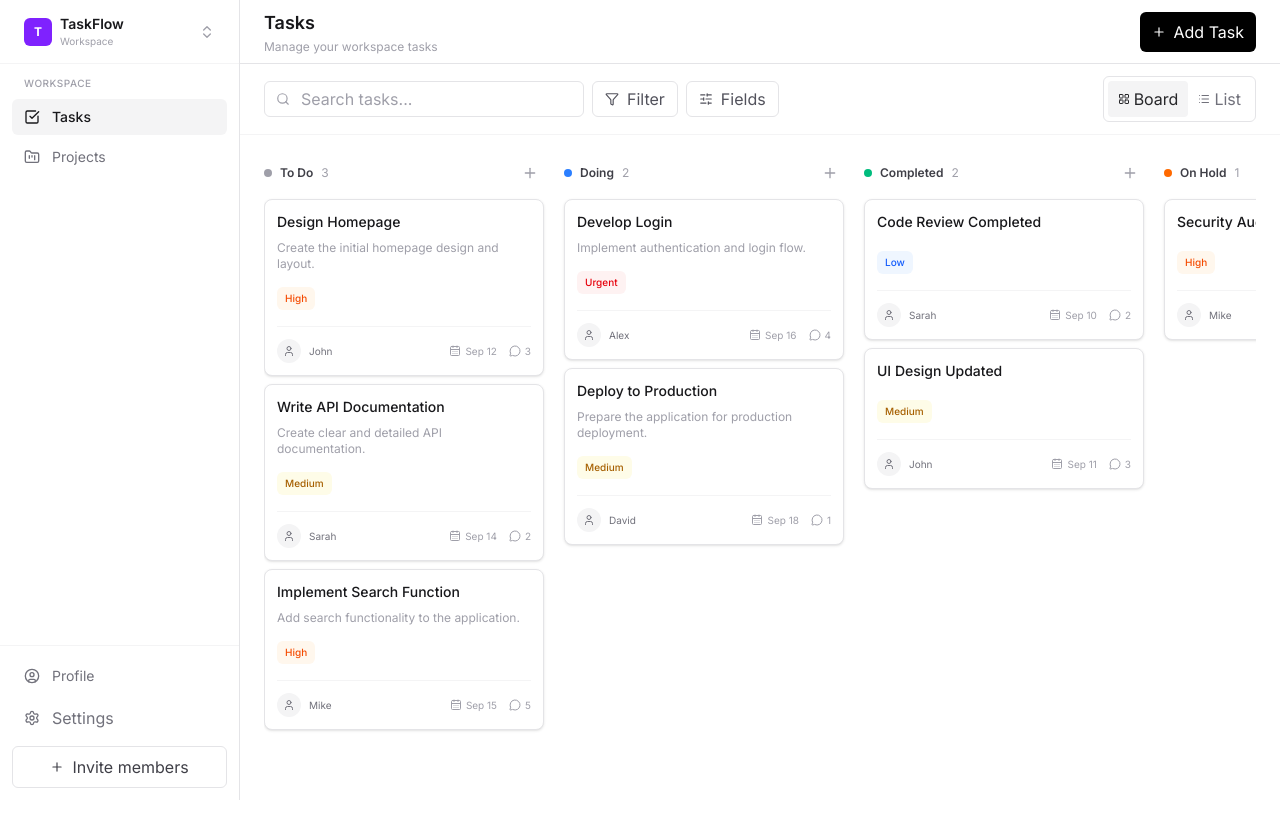
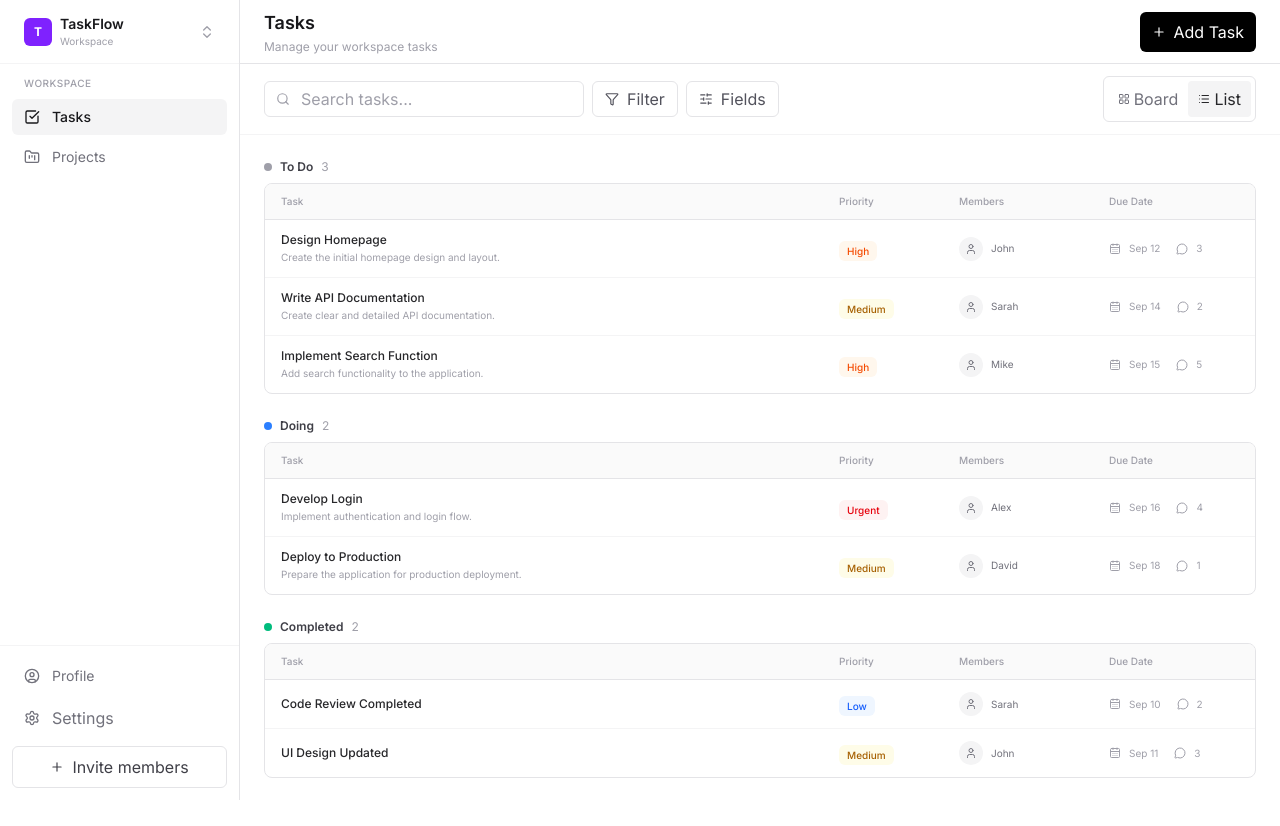
Before and after one commit to Chaitanya8464/task_management, a Next.js app in the folder frontend/: page /tasks in a window 1280 px wide. Both pictures are taken after a click on the button "List". Before the commit the page ends 800 px from the top, so only its background shows below. Built offline with nearby package versions, Linux system fonts and the light colour scheme.

Commit message:
feat: add task board and list view switching

```diff
--- a/frontend/src/app/tasks/page.tsx
+++ b/frontend/src/app/tasks/page.tsx
@@ -10,7 +10,9 @@ import {
 } from "lucide-react";
 import AppShell from "@/components/layout/AppShell";
 import TaskBoard from "@/components/tasks/TaskBoard";
-import { useState } from "react";
+
+import TaskList from "@/components/tasks/TaskList";
+import { tasks } from "@/components/tasks/task-data";import { useState } from "react";
 
 export default function TasksPage() {
   const [view, setView] = useState<"board" | "list">("board");
@@ -65,12 +67,26 @@ export default function TasksPage() {
 
           {/* View switcher */}
        <div className="flex items-center rounded-md border border-zinc-200 p-1">
-            <button className="flex items-center gap-1 rounded bg-zinc-100 px-2.5 py-1.5 text-[10px] font-medium text-zinc-800">
+  <button
+    onClick={() => setView("board")}
+    className={`flex items-center gap-1 rounded px-2.5 py-1.5 text-[10px] font-medium transition ${
+      view === "board"
+        ? "bg-zinc-100 text-zinc-800"
+        : "text-zinc-500 hover:bg-zinc-50"
+    }`}
+  >
     <LayoutGrid className="h-3 w-3" />
     Board
   </button>
 
-            <button className="flex items-center gap-1 rounded px-2.5 py-1.5 text-[10px] text-zinc-500 hover:bg-zinc-50">
+  <button
+    onClick={() => setView("list")}
+    className={`flex items-center gap-1 rounded px-2.5 py-1.5 text-[10px] font-medium transition ${
+      view === "list"
+        ? "bg-zinc-100 text-zinc-800"
+        : "text-zinc-500 hover:bg-zinc-50"
+    }`}
+  >
     <List className="h-3 w-3" />
     List
   </button>
@@ -79,7 +95,11 @@ export default function TasksPage() {
 
         {/* Board */}
         <div className="flex-1 overflow-hidden p-4 sm:p-6">
+  {view === "board" ? (
     <TaskBoard />
+  ) : (
+    <TaskList tasks={tasks} />
+  )}
 </div>
       </div>
     </AppShell>
--- a/frontend/src/components/tasks/TaskBoard.tsx
+++ b/frontend/src/components/tasks/TaskBoard.tsx
@@ -1,85 +1,5 @@
 import TaskColumn from "./TaskColumn";
-import { Task } from "./TaskCard";
-
-const tasks: Task[] = [
-  {
-    id: "1",
-    title: "Design Homepage",
-    description: "Create the initial homepage design and layout.",
-    priority: "High",
-    status: "To Do",
-    assignee: "John",
-    dueDate: "Sep 12",
-    comments: 3,
-  },
-  {
-    id: "2",
-    title: "Write API Documentation",
-    description: "Create clear and detailed API documentation.",
-    priority: "Medium",
-    status: "To Do",
-    assignee: "Sarah",
-    dueDate: "Sep 14",
-    comments: 2,
-  },
-  {
-    id: "3",
-    title: "Implement Search Function",
-    description: "Add search functionality to the application.",
-    priority: "High",
-    status: "To Do",
-    assignee: "Mike",
-    dueDate: "Sep 15",
-    comments: 5,
-  },
-  {
-    id: "4",
-    title: "Develop Login",
-    description: "Implement authentication and login flow.",
-    priority: "Urgent",
-    status: "Doing",
-    assignee: "Alex",
-    dueDate: "Sep 16",
-    comments: 4,
-  },
-  {
-    id: "5",
-    title: "Deploy to Production",
-    description: "Prepare the application for production deployment.",
-    priority: "Medium",
-    status: "Doing",
-    assignee: "David",
-    dueDate: "Sep 18",
-    comments: 1,
-  },
-  {
-    id: "6",
-    title: "Code Review Completed",
-    priority: "Low",
-    status: "Completed",
-    assignee: "Sarah",
-    dueDate: "Sep 10",
-    comments: 2,
-  },
-  {
-    id: "7",
-    title: "UI Design Updated",
-    priority: "Medium",
-    status: "Completed",
-    assignee: "John",
-    dueDate: "Sep 11",
-    comments: 3,
-  },
-  {
-    id: "8",
-    title: "Security Audit Scheduled",
-    priority: "High",
-    status: "On Hold",
-    assignee: "Mike",
-    dueDate: "Sep 20",
-    comments: 1,
-  },
-];
+import { tasks } from "./task-data";
 
 export default function TaskBoard() {
   const todo = tasks.filter((task) => task.status === "To Do");
--- a/frontend/src/components/tasks/TaskList.tsx
+++ b/frontend/src/components/tasks/TaskList.tsx
@@ -0,0 +1,139 @@
+import { CalendarDays, MessageCircle, User } from "lucide-react";
+import { Task } from "./TaskCard";
+
+interface TaskListProps {
+  tasks: Task[];
+}
+
+const priorityStyles = {
+  Urgent: "bg-red-50 text-red-600",
+  High: "bg-orange-50 text-orange-600",
+  Medium: "bg-yellow-50 text-yellow-700",
+  Low: "bg-blue-50 text-blue-600",
+  "No Priority": "bg-zinc-100 text-zinc-500",
+};
+
+const statusGroups: Task["status"][] = [
+  "To Do",
+  "Doing",
+  "Completed",
+];
+
+export default function TaskList({ tasks }: TaskListProps) {
+  return (
+    <div className="overflow-x-auto">
+      <div className="min-w-[700px]">
+        {statusGroups.map((status) => {
+          const statusTasks = tasks.filter(
+            (task) => task.status === status,
+          );
+
+          return (
+            <section key={status} className="mb-6">
+              {/* Group header */}
+              <div className="mb-2 flex items-center gap-2">
+                <span
+                  className={`h-2 w-2 rounded-full ${
+                    status === "To Do"
+                      ? "bg-zinc-400"
+                      : status === "Doing"
+                        ? "bg-blue-500"
+                        : "bg-emerald-500"
+                  }`}
+                />
+
+                <h2 className="text-xs font-semibold text-zinc-700">
+                  {status}
+                </h2>
+
+                <span className="text-xs text-zinc-400">
+                  {statusTasks.length}
+                </span>
+              </div>
+
+              {/* Table */}
+              <div className="overflow-hidden rounded-lg border border-zinc-200">
+                {/* Header */}
+                <div className="grid grid-cols-[minmax(220px,1fr)_120px_150px_130px] border-b border-zinc-200 bg-zinc-50 px-4 py-2.5">
+                  <span className="text-[10px] font-medium text-zinc-400">
+                    Task
+                  </span>
+
+                  <span className="text-[10px] font-medium text-zinc-400">
+                    Priority
+                  </span>
+
+                  <span className="text-[10px] font-medium text-zinc-400">
+                    Members
+                  </span>
+
+                  <span className="text-[10px] font-medium text-zinc-400">
+                    Due Date
+                  </span>
+                </div>
+
+                {/* Rows */}
+                {statusTasks.map((task) => (
+                  <div
+                    key={task.id}
+                    className="grid grid-cols-[minmax(220px,1fr)_120px_150px_130px] items-center border-b border-zinc-100 px-4 py-3 last:border-b-0 hover:bg-zinc-50"
+                  >
+                    {/* Task */}
+                    <div className="min-w-0">
+                      <p className="truncate text-xs font-medium text-zinc-800">
+                        {task.title}
+                      </p>
+
+                      {task.description && (
+                        <p className="mt-0.5 truncate text-[10px] text-zinc-400">
+                          {task.description}
+                        </p>
+                      )}
+                    </div>
+
+                    {/* Priority */}
+                    <div>
+                      <span
+                        className={`rounded-md px-2 py-1 text-[10px] font-medium ${
+                          priorityStyles[task.priority]
+                        }`}
+                      >
+                        {task.priority}
+                      </span>
+                    </div>
+
+                    {/* Member */}
+                    <div className="flex items-center gap-2">
+                      <div className="flex h-6 w-6 items-center justify-center rounded-full bg-zinc-100">
+                        <User className="h-3 w-3 text-zinc-500" />
+                      </div>
+
+                      <span className="text-[10px] text-zinc-500">
+                        {task.assignee}
+                      </span>
+                    </div>
+
+                    {/* Due date */}
+                    <div className="flex items-center gap-2 text-[10px] text-zinc-400">
+                      <CalendarDays className="h-3 w-3" />
+                      {task.dueDate}
+
+                      <MessageCircle className="ml-2 h-3 w-3" />
+                      {task.comments}
+                    </div>
+                  </div>
+                ))}
+
+                {statusTasks.length === 0 && (
+                  <div className="px-4 py-6 text-center text-xs text-zinc-400">
+                    No tasks
+                  </div>
+                )}
+              </div>
+            </section>
+          );
+        })}
+      </div>
+    </div>
+  );
+}
--- /dev/null
+++ b/frontend/src/components/tasks/task-data.ts
@@ -0,0 +1,81 @@
+import { Task } from "./TaskCard";
+
+export const tasks: Task[] = [
+  {
+    id: "1",
+    title: "Design Homepage",
+    description: "Create the initial homepage design and layout.",
+    priority: "High",
+    status: "To Do",
+    assignee: "John",
+    dueDate: "Sep 12",
+    comments: 3,
+  },
+  {
+    id: "2",
+    title: "Write API Documentation",
+    description: "Create clear and detailed API documentation.",
+    priority: "Medium",
+    status: "To Do",
+    assignee: "Sarah",
+    dueDate: "Sep 14",
+    comments: 2,
+  },
+  {
+    id: "3",
+    title: "Implement Search Function",
+    description: "Add search functionality to the application.",
+    priority: "High",
+    status: "To Do",
+    assignee: "Mike",
+    dueDate: "Sep 15",
+    comments: 5,
+  },
+  {
+    id: "4",
+    title: "Develop Login",
+    description: "Implement authentication and login flow.",
+    priority: "Urgent",
+    status: "Doing",
+    assignee: "Alex",
+    dueDate: "Sep 16",
+    comments: 4,
+  },
+  {
+    id: "5",
+    title: "Deploy to Production",
+    description: "Prepare the application for production deployment.",
+    priority: "Medium",
+    status: "Doing",
+    assignee: "David",
+    dueDate: "Sep 18",
+    comments: 1,
+  },
+  {
+    id: "6",
+    title: "Code Review Completed",
+    priority: "Low",
+    status: "Completed",
+    assignee: "Sarah",
+    dueDate: "Sep 10",
+    comments: 2,
+  },
+  {
+    id: "7",
+    title: "UI Design Updated",
+    priority: "Medium",
+    status: "Completed",
+    assignee: "John",
+    dueDate: "Sep 11",
+    comments: 3,
+  },
+  {
+    id: "8",
+    title: "Security Audit Scheduled",
+    priority: "High",
+    status: "On Hold",
+    assignee: "Mike",
+    dueDate: "Sep 20",
+    comments: 1,
+  },
+];
```
Lines whose indentation alone changed are shown as unchanged.
